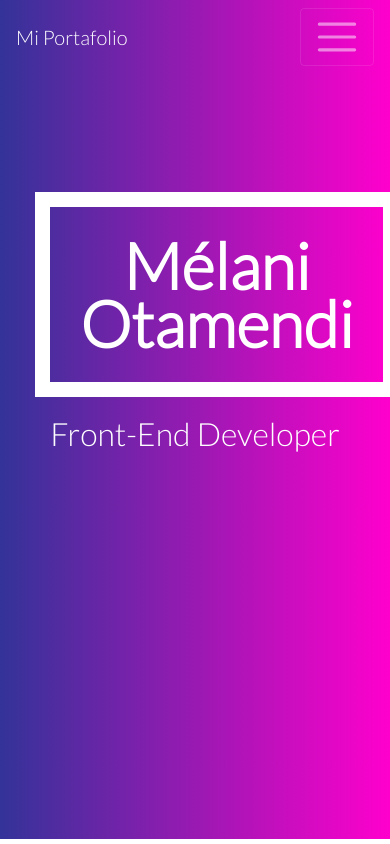
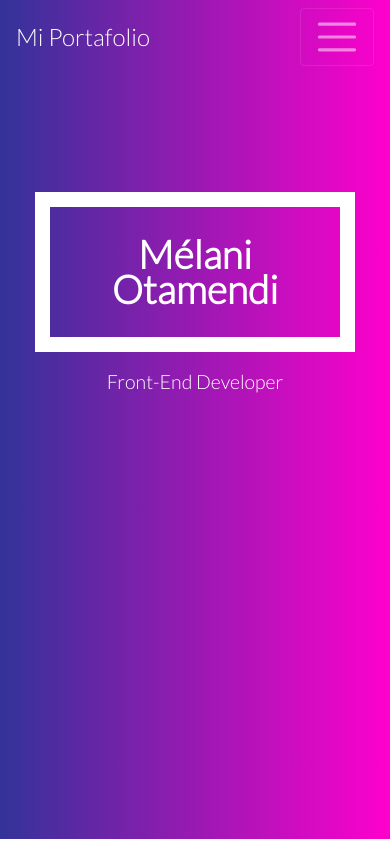
Before and after one commit to melaniotamendi/Mi-portfolio, a plain HTML site: page index.html in a window 390 px wide. Shown: the top 844 px of the page. Drawn offline with nearby package versions, Linux system fonts and the light colour scheme.

Commit message:
Responsive title

```diff
--- a/styles.css
+++ b/styles.css
@@ -313,3 +313,29 @@ section {
   margin-top: 200px;
   min-height: 600px;
 }
+
+/* Media Queries para dispositivos pequeños */
+@media (max-width: 767px) {
+  #me h1 {
+    font-size: 10vw;
+  }
+
+  #me h2 {
+    font-size: 5vw;
+  }
+
+  .navbar-brand {
+    font-size: 1.5rem;
+  }
+
+  .navbar-nav {
+    font-size: 1rem;
+  }
+}
+
+/* Para iPhone SE, que tiene una resolución más pequeña */
+@media (max-width: 320px) {
+  #me h1 {
+    font-size: 12vw;
+  }
+}
```
